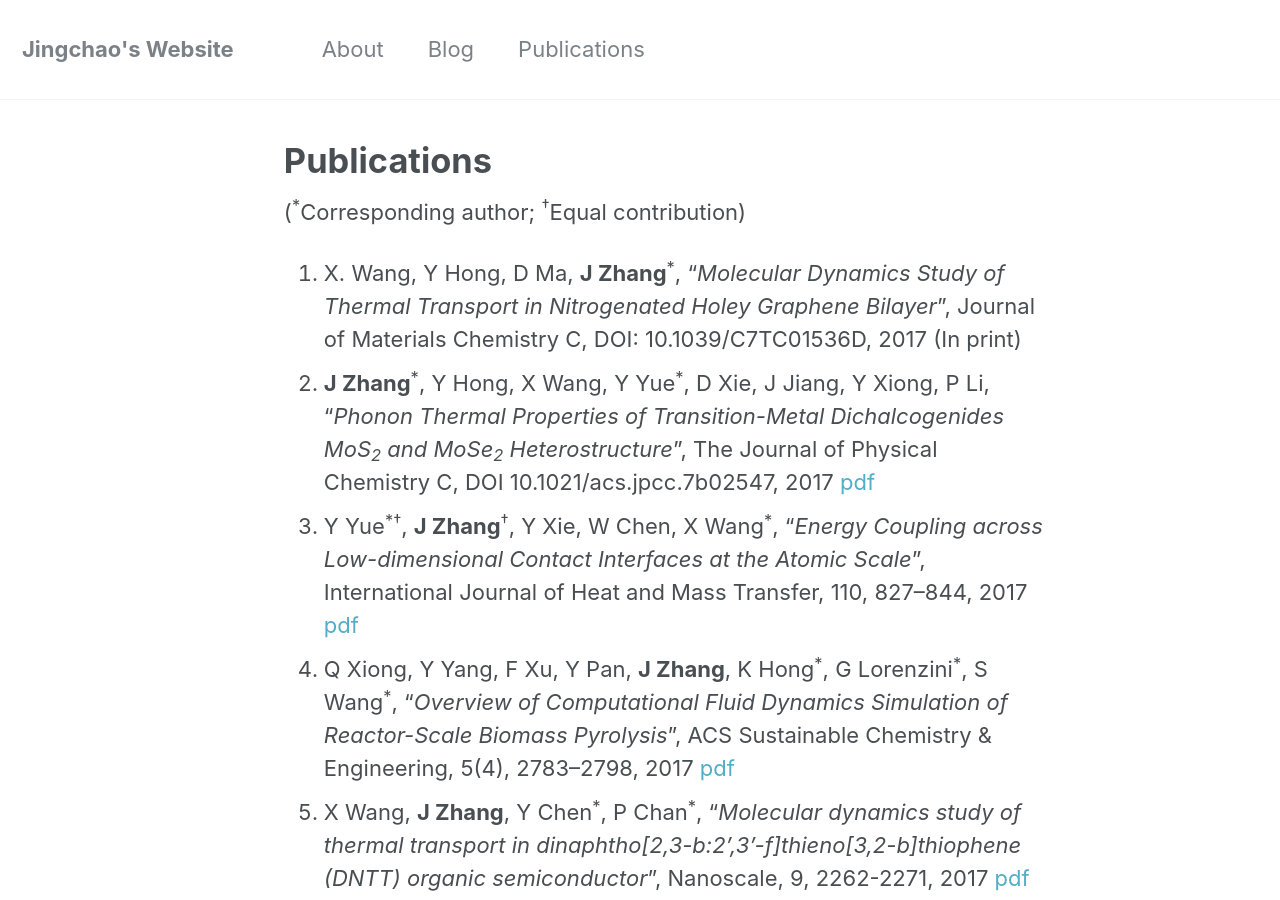
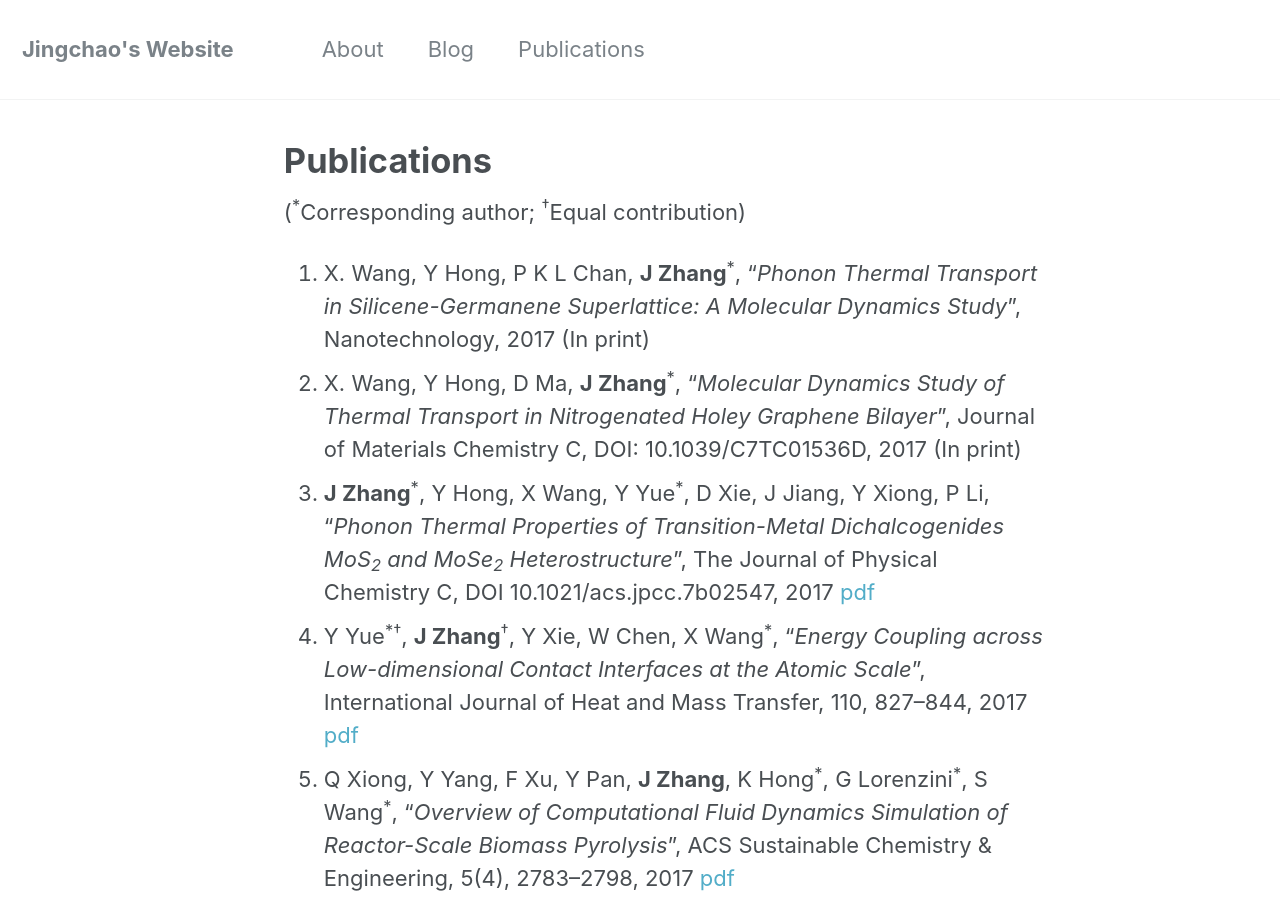
Before and after one commit to JingchaoZhang/JingchaoZhang.github.io, a Jekyll site: the page built from _pages/publications.md, in a window 1280 px wide and 900 px high. Built offline with Jekyll 4.4.1, drawn with Linux system fonts in a browser that asks for light colours.

Commit message:
Update publications.md

```diff
--- a/_pages/publications.md
+++ b/_pages/publications.md
@@ -7,6 +7,7 @@ author_profile: false
 
 (<sup>\*</sup>Corresponding author; <sup>†</sup>Equal contribution)
 
+1. X. Wang, Y Hong, P K L Chan, **J Zhang**<sup>\*</sup>, "_Phonon Thermal Transport in Silicene-Germanene Superlattice: A Molecular Dynamics Study_", Nanotechnology, 2017 (In print)
 1. X. Wang, Y Hong, D Ma, **J Zhang**<sup>\*</sup>, "_Molecular Dynamics Study of Thermal Transport in Nitrogenated Holey Graphene Bilayer_", Journal of Materials Chemistry C, DOI: 10.1039/C7TC01536D, 2017 (In print)
 1. **J Zhang**<sup>\*</sup>, Y Hong, X Wang, Y Yue<sup>\*</sup>, D Xie, J Jiang, Y Xiong, P Li, "_Phonon Thermal Properties of Transition-Metal Dichalcogenides MoS<sub>2</sub> and MoSe<sub>2</sub> Heterostructure_", The Journal of Physical Chemistry C, DOI 10.1021/acs.jpcc.7b02547, 2017 [pdf](https://drive.google.com/file/d/0B3Yj4QkZpI-dSGYxSlRtLWxXRHc/view?usp=sharing)
 1. Y Yue<sup>\*</sup><sup>†</sup>, **J Zhang**<sup>†</sup>, Y Xie, W Chen, X Wang<sup>\*</sup>, "_Energy Coupling across Low-dimensional Contact Interfaces at the Atomic Scale_", International Journal of Heat and Mass Transfer, 110, 827–844, 2017 [pdf](https://drive.google.com/file/d/0B3Yj4QkZpI-dbHZraTVJU016cDQ/view?usp=sharing)
```
